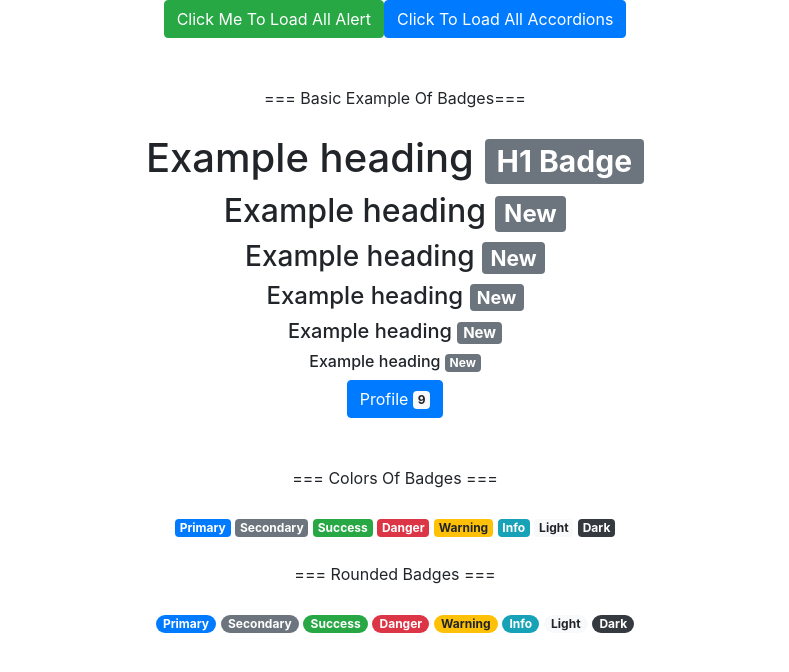
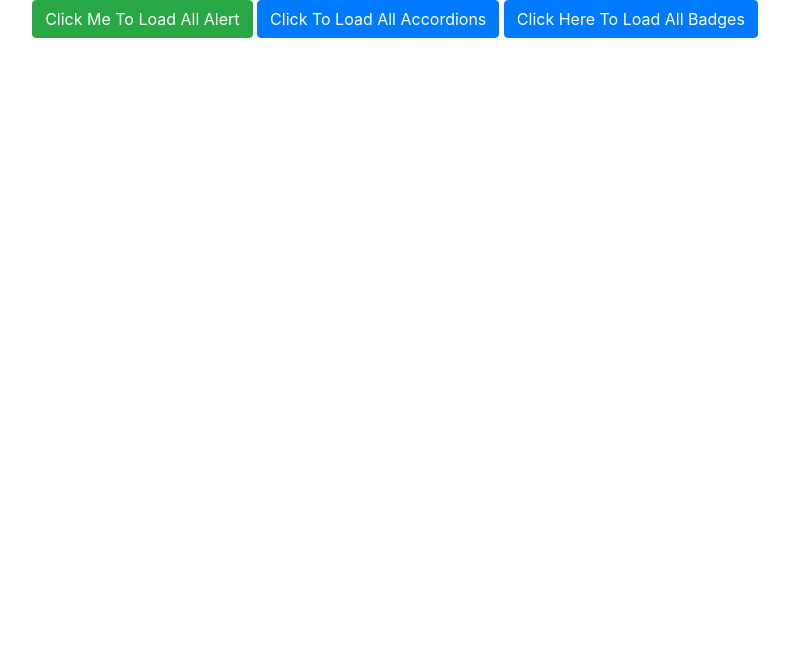
Before and after one commit to Khwajapasha/Boosrtrap-Practice, a React (Create React App) app: page / in a window 1280 px wide. Shown: the top 672 px of the page, without its empty margins (245-1034 px from the left). Built offline with nearby package versions, Linux system fonts and the light colour scheme.

Commit message:
Implemented All Badges

```diff
--- a/src/Component/MainBodySection/AccordionComponent/AllAccordions.jsx
+++ b/src/Component/MainBodySection/AccordionComponent/AllAccordions.jsx
@@ -17,7 +17,7 @@ export const AllAccordions = () => {
       )}
       <Button onClick={() => setShow(!show)}>
         Click To Load All Accordions
-      </Button>
+      </Button>{" "}
     </React.Fragment>
   );
 };
--- a/src/Component/MainBodySection/AlertComponent/AllAlert.jsx
+++ b/src/Component/MainBodySection/AlertComponent/AllAlert.jsx
@@ -19,9 +19,9 @@ export const AllAlert = () => {
             <AlertDismisableVisual />
           </div>
         )}
-        <Button variant="success"onClick={() => setShow(!show)}>
-          Click Me To Load All Alert{" "}
-        </Button>
+        <Button variant="success" onClick={() => setShow(!show)}>
+          Click Me To Load All Alert
+        </Button>{" "}
       </React.Fragment>
     );
 }
--- a/src/Component/MainBodySection/BadgesComponent/AllBadges.jsx
+++ b/src/Component/MainBodySection/BadgesComponent/AllBadges.jsx
@@ -1,11 +1,18 @@
 import React from "react";
+import { useState } from "react";
+import { Button } from "react-bootstrap";
 import { BadgesBasicExample } from "./BadgesBasicExample";
 import { BadgeColors } from "./BadgesColors";
 export const AllBadges = () => {
+    const [show,setShow]=useState(false)
   return (
-    <div>
-      <BadgesBasicExample />
-      <BadgeColors />
-    </div>
+    <React.Fragment>
+      {show&&(<div>
+        <BadgesBasicExample />
+        <BadgeColors />
+      </div>)}
+
+      <Button onClick={()=>setShow(!show)}>Click Here To Load All Badges </Button>{" "}
+    </React.Fragment>
   );
 };
```
